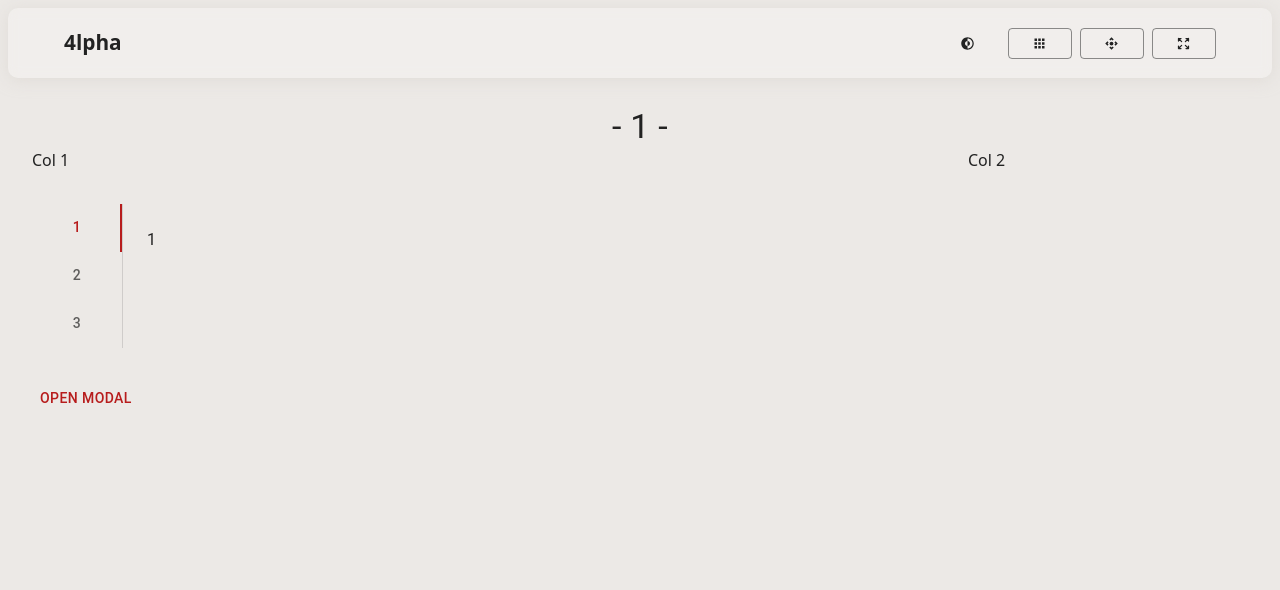
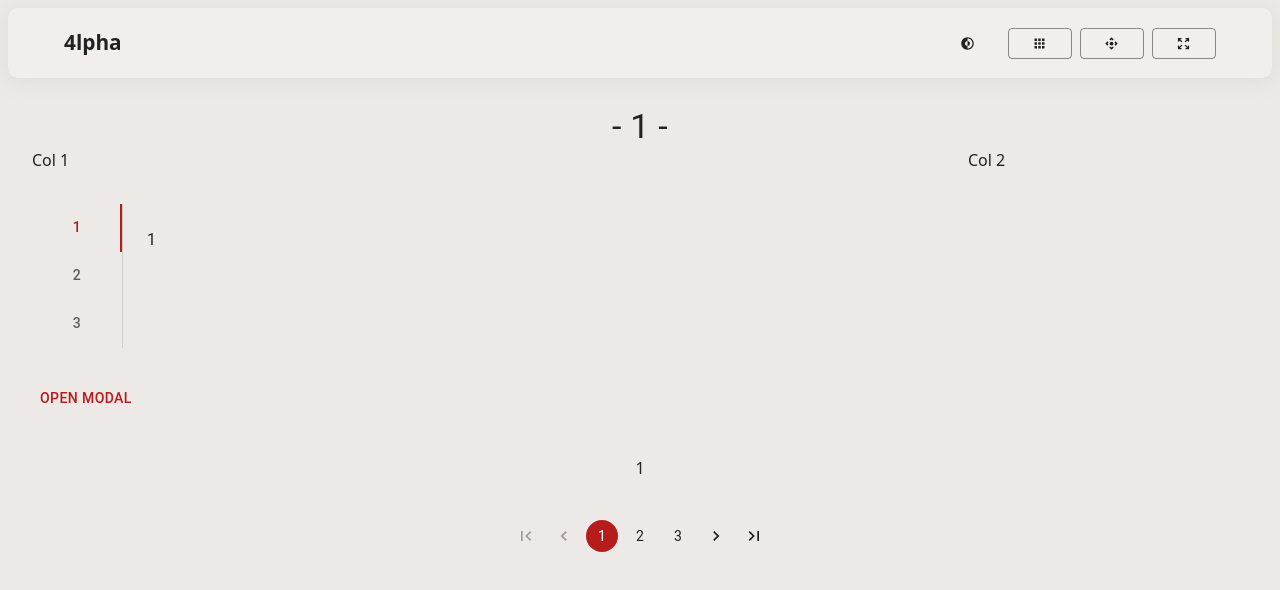
Before and after one commit to 4lpha-N/OnePage, a React (Vite) app: page / in a window 1280 px wide. Shown: the top 590 px of the page. Built offline with nearby package versions, Linux system fonts and the light colour scheme.

Commit message:
[main] pagination

```diff
--- a/src/projects/OnePage/OnePage.tsx
+++ b/src/projects/OnePage/OnePage.tsx
@@ -10,6 +10,7 @@ import type { PageDef } from './utils/functions';
 import Header from './components/Header/Header';
 import Tabs from './components/Tabs/Tabs';
 import Modal from './components/Modal/Modal';
+import Pagination from './components/Pagination/Pagination';
 import {
   GoArrowUpLeft,
   GoArrowUp,
@@ -54,8 +55,15 @@ function HomeContent() {
         </Grid>
         <Grid size={{ xs: 12 }}>
           <Modal title="Title">
-            <div>Modal Content</div>
+            <div style={{ width: '30vw', height: '100px', border: '1px dashed crimson' }}></div>
           </Modal>
+        </Grid>
+        <Grid size={{ xs: 12 }}>
+          <Pagination initialPage={1}>
+            <Box>1</Box>
+            <Box>2</Box>
+            <Box>3</Box>
+          </Pagination>
         </Grid>
       </Grid>
     </Container>
@@ -279,7 +287,9 @@ export default function OnePage() {
 
   // Verhindert Scrollbars auf body/html solange OnePage gemountet ist
   useEffect(() => {
-    document.body.classList.add('mounted');
+    setTimeout(() => {
+      document.body.classList.add('mounted');
+    }, 100);
     return () => {
       document.body.classList.remove('mounted');
     };
--- /dev/null
+++ b/src/projects/OnePage/components/Pagination/Pagination.scss
@@ -0,0 +1,11 @@
+.onepage-pagination {
+  display: flex;
+  align-items: center;
+  justify-content: center;
+  flex-direction: column;
+  gap: 32px;
+
+  &__content {
+    padding: 8px;
+  }
+}
--- /dev/null
+++ b/src/projects/OnePage/components/Pagination/Pagination.tsx
@@ -0,0 +1,33 @@
+import React from 'react';
+import './Pagination.scss';
+import MuiPagination from '@mui/material/Pagination';
+import { Box } from '@mui/material';
+
+interface PaginationProps {
+  children: React.ReactNode;
+  initialPage?: number;
+}
+
+export default function Pagination({ children, initialPage = 1 }: PaginationProps) {
+  const childArray = React.Children.toArray(children);
+  const count = childArray.length;
+  const safePage = initialPage >= 1 && initialPage <= count ? initialPage : 1;
+  const [page, setPage] = React.useState(safePage);
+
+  return (
+    <Box className="onepage-pagination">
+      <Box className="onepage-pagination__content">{childArray[page - 1]}</Box>
+      {childArray.length > 1 && (
+        <MuiPagination
+          count={count}
+          page={page}
+          defaultPage={initialPage}
+          onChange={(_e, value) => setPage(value)}
+          color="primary"
+          showFirstButton={childArray.length > 2}
+          showLastButton={childArray.length > 2}
+        />
+      )}
+    </Box>
+  );
+}
```
